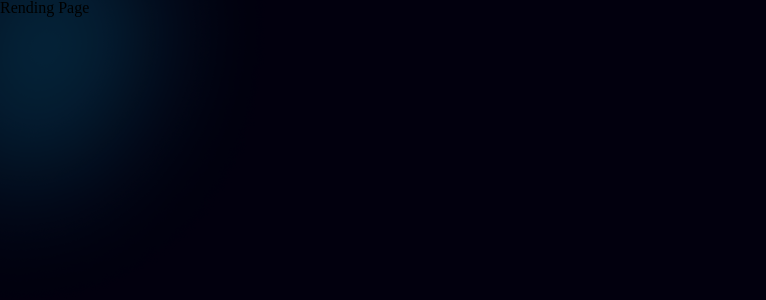
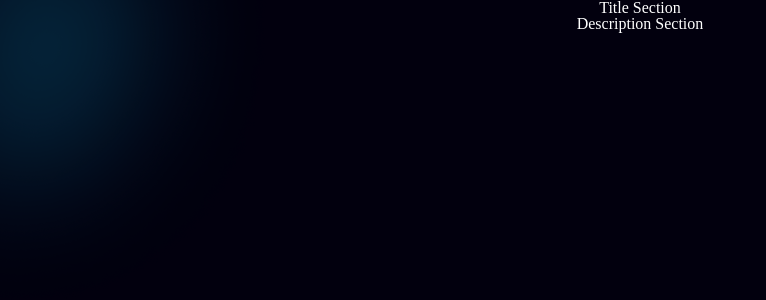
Before and after one commit to jsh1147/codeit-FE10-Fandom-K, a React (Vite) app: page / in a window 1280 px wide. Shown: the top 300 px of the page, without its empty margins (0-766 px from the left). Built offline with nearby package versions, Linux system fonts and the light colour scheme.

Commit message:
feat: Add basic structure for landing page (#20)

```diff
--- a/src/Router.jsx
+++ b/src/Router.jsx
@@ -5,13 +5,14 @@ import {
   RouterProvider,
 } from 'react-router-dom';
 import CreditTestPage from './pages/CreditTestPage';
+import LandingPage from './pages/landingPage/LandingPage';
 import Layout from './components/layout/Layout';
 import ListPage from './pages/listPage/ListPage';
 
 const router = createBrowserRouter(
   createRoutesFromElements(
     <>
-      <Route index element={<h1>Rending Page</h1>} />
+      <Route index element={<LandingPage />} />
       <Route element={<Layout />}>
         <Route path="list" element={<ListPage />} />
         <Route path="mypage" element={<h1>My Page</h1>} />
--- /dev/null
+++ b/src/pages/landingPage/DescriptionSection.jsx
@@ -0,0 +1,5 @@
+import styles from './DescriptionSection.module.css';
+
+export default function DescriptionSection() {
+  return <section className={styles.section}>Description Section</section>;
+}
--- /dev/null
+++ b/src/pages/landingPage/DescriptionSection.module.css
@@ -0,0 +1,5 @@
+.section {
+  display: flex;
+  flex-direction: column;
+  align-items: center;
+}
--- /dev/null
+++ b/src/pages/landingPage/LandingPage.jsx
@@ -0,0 +1,12 @@
+import styles from './LandingPage.module.css';
+import TitleSection from './TitleSection';
+import DescriptionSection from './DescriptionSection';
+
+export default function LandingPage() {
+  return (
+    <main className={styles.main}>
+      <TitleSection />
+      <DescriptionSection />
+    </main>
+  );
+}
--- /dev/null
+++ b/src/pages/landingPage/LandingPage.module.css
@@ -0,0 +1,6 @@
+.main {
+  display: flex;
+  flex-direction: column;
+  align-items: center;
+  color: white;
+}
--- /dev/null
+++ b/src/pages/landingPage/TitleSection.jsx
@@ -0,0 +1,5 @@
+import styles from './TitleSection.module.css';
+
+export default function TitleSection() {
+  return <section className={styles.section}>Title Section</section>;
+}
--- /dev/null
+++ b/src/pages/landingPage/TitleSection.module.css
@@ -0,0 +1,5 @@
+.section {
+  display: flex;
+  flex-direction: column;
+  align-items: center;
+}
```
